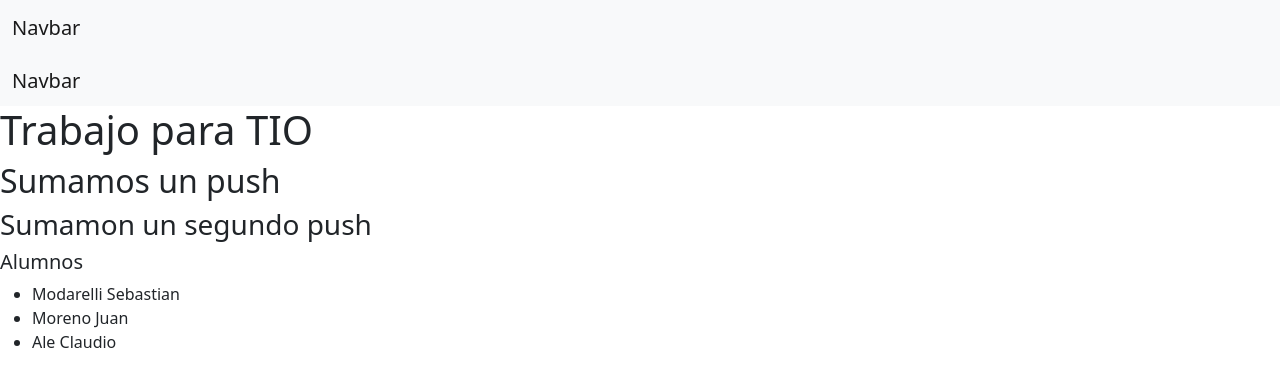
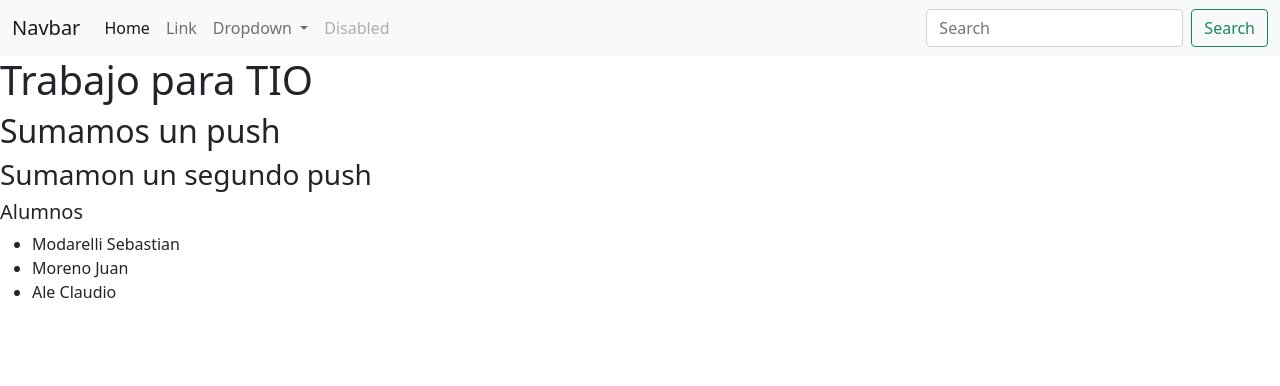
Before and after one commit to juanml30/tiotpe, a plain HTML site: page index.html in a window 1280 px wide. Drawn offline with nearby package versions, Linux system fonts and the light colour scheme.

Commit message:
Guardamos tercers push

```diff
--- a/index.html
+++ b/index.html
@@ -10,19 +10,42 @@
     </head>
     <body>
 
-        <!-- As a link -->
-        <nav class="navbar navbar-light bg-light">
+        <nav class="navbar navbar-expand-lg navbar-light bg-light">
             <div class="container-fluid">
-            <a class="navbar-brand" href="#">Navbar</a>
+              <a class="navbar-brand" href="#">Navbar</a>
+              <button class="navbar-toggler" type="button" data-bs-toggle="collapse" data-bs-target="#navbarSupportedContent" aria-controls="navbarSupportedContent" aria-expanded="false" aria-label="Toggle navigation">
+                <span class="navbar-toggler-icon"></span>
+              </button>
+              <div class="collapse navbar-collapse" id="navbarSupportedContent">
+                <ul class="navbar-nav me-auto mb-2 mb-lg-0">
+                  <li class="nav-item">
+                    <a class="nav-link active" aria-current="page" href="#">Home</a>
+                  </li>
+                  <li class="nav-item">
+                    <a class="nav-link" href="#">Link</a>
+                  </li>
+                  <li class="nav-item dropdown">
+                    <a class="nav-link dropdown-toggle" href="#" id="navbarDropdown" role="button" data-bs-toggle="dropdown" aria-expanded="false">
+                      Dropdown
+                    </a>
+                    <ul class="dropdown-menu" aria-labelledby="navbarDropdown">
+                      <li><a class="dropdown-item" href="#">Action</a></li>
+                      <li><a class="dropdown-item" href="#">Another action</a></li>
+                      <li><hr class="dropdown-divider"></li>
+                      <li><a class="dropdown-item" href="#">Something else here</a></li>
+                    </ul>
+                  </li>
+                  <li class="nav-item">
+                    <a class="nav-link disabled">Disabled</a>
+                  </li>
+                </ul>
+                <form class="d-flex">
+                  <input class="form-control me-2" type="search" placeholder="Search" aria-label="Search">
+                  <button class="btn btn-outline-success" type="submit">Search</button>
+                </form>
+              </div>
             </div>
-        </nav>
-
-        <!-- As a heading -->
-        <nav class="navbar navbar-light bg-light">
-            <div class="container-fluid">
-            <span class="navbar-brand mb-0 h1">Navbar</span>
-            </div>
-        </nav>
+          </nav>
 
         <h1>Trabajo para TIO</h1>
         <h2>Sumamos un push</h2>
```
